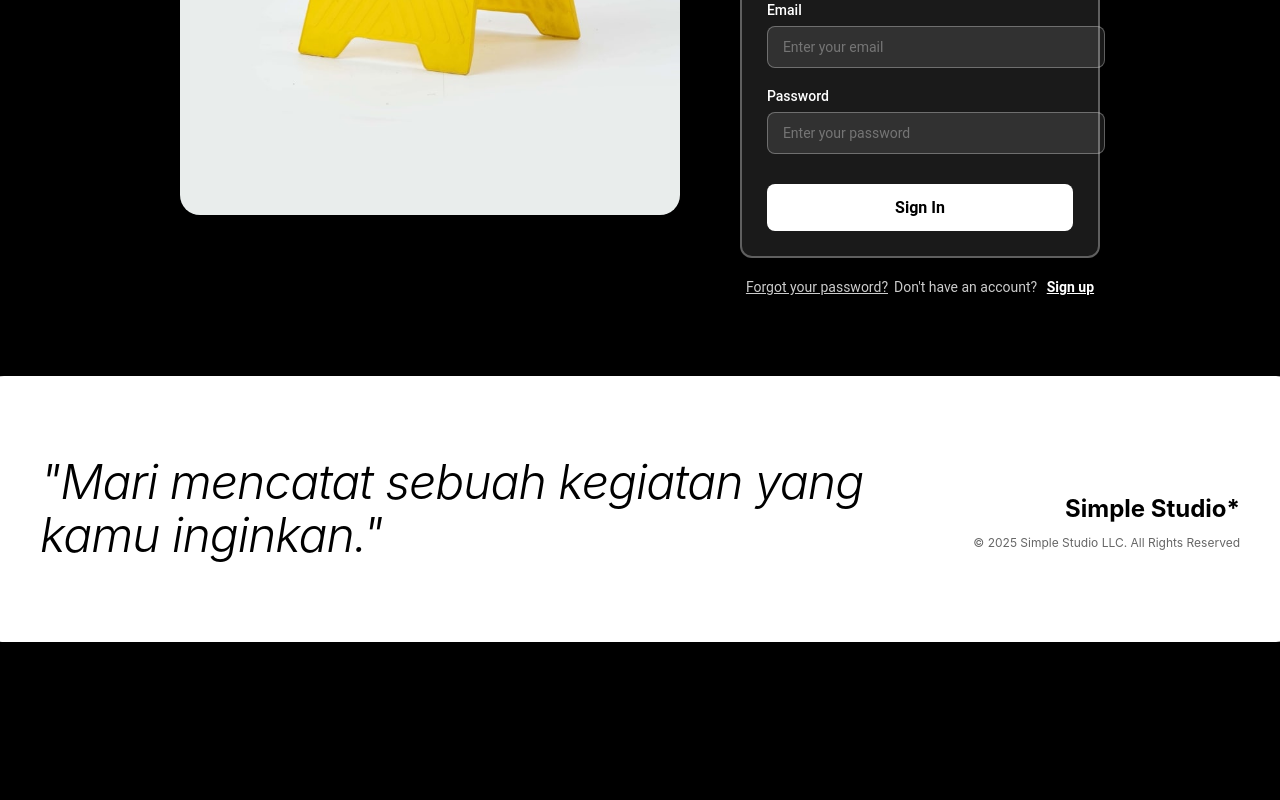
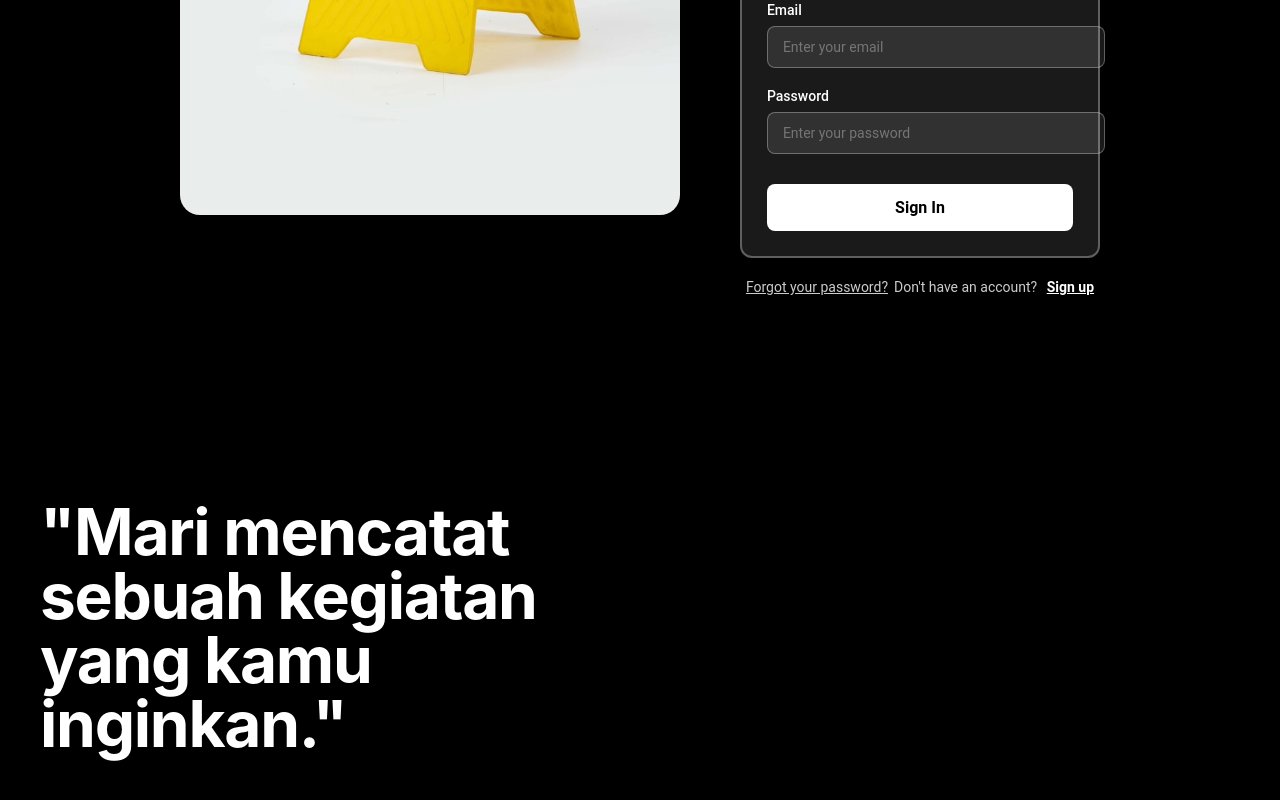
Before and after one commit to vinividivicilala/lolo, a Next.js app in the folder faq/: page /signin in a window 1280 px wide. Shown: the part 525-1325 px from the top of the page. Before the commit the page ends 1207 px from the top, so only its background shows below. Built offline with nearby package versions, Linux system fonts and the light colour scheme.

Commit message:
Update page.tsx

```diff
--- a/faq/app/signin/page.tsx
+++ b/faq/app/signin/page.tsx
@@ -391,61 +391,45 @@ export default function SignInPage({ onClose, onSwitchToSignUp, onSwitchToForgot
         </div>
       </div>
 
-      {/* Card dengan Design Tetap Sama (Seperti Sebelumnya) */}
+      {/* Card dengan Design Persis Seperti di Foto - Hanya Teks yang Diganti */}
       <div
         style={{
           width: '100%',
           maxWidth: '1200px',
-          backgroundColor: '#ffffff',
-          color: '#000000',
-          padding: '80px 60px',
-          borderRadius: '24px',
+          backgroundColor: '#000000', // Background hitam seperti di foto
+          color: '#ffffff', // Text putih
+          padding: '60px 40px', // Padding seperti di foto
           display: 'flex',
           justifyContent: 'space-between',
           alignItems: 'flex-start',
-          gap: '60px',
+          gap: '40px',
           fontFamily: "'Inter', sans-serif",
-          boxShadow: '0 10px 30px rgba(0,0,0,0.1)',
         }}
       >
         {/* Left Section - Teks Besar di Pojok Kiri */}
         <div style={{ flex: '1' }}>
           <p
             style={{
-              fontSize: '48px',
-              fontWeight: '300', // Font minimalis dan tipis
-              lineHeight: '1.1',
-              margin: '0',
+              fontSize: '64px', // Font besar seperti "Get in touch." di foto
+              fontWeight: 'bold',
+              lineHeight: '1',
+              marginBottom: '20px',
               letterSpacing: '-0.02em',
-              fontStyle: 'italic', // Gaya minimalis
             }}
           >
             "Mari mencatat sebuah kegiatan yang kamu inginkan."
           </p>
         </div>
 
-        {/* Right Section - Studio Info (Tetap Ada) */}
+        {/* Right Section - Tetap Ada Tapi Kosong atau Bisa Dihapus */}
         <div style={{
-          textAlign: 'right',
-          alignSelf: 'flex-end',
+          flex: '1',
+          display: 'flex',
+          flexDirection: 'column',
+          alignItems: 'flex-end',
+          gap: '20px'
         }}>
-          <p
-            style={{
-              fontSize: '24px',
-              fontWeight: 'bold',
-              marginBottom: '10px',
-            }}
-          >
-            Simple Studio*
-          </p>
-          <p
-            style={{
-              fontSize: '12px',
-              opacity: '0.6',
-            }}
-          >
-            © 2025 Simple Studio LLC. All Rights Reserved
-          </p>
+          {/* Section ini bisa dikosongkan atau diisi dengan elemen lain */}
         </div>
       </div>
     </div>
```
